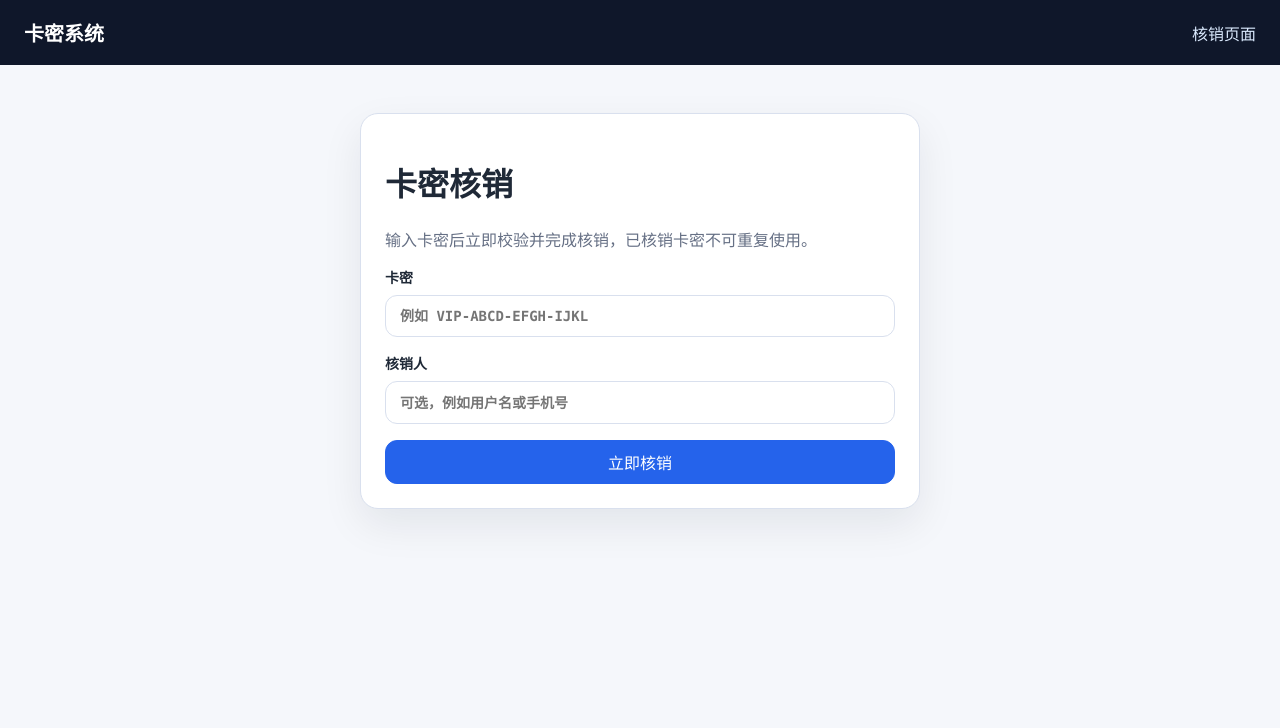
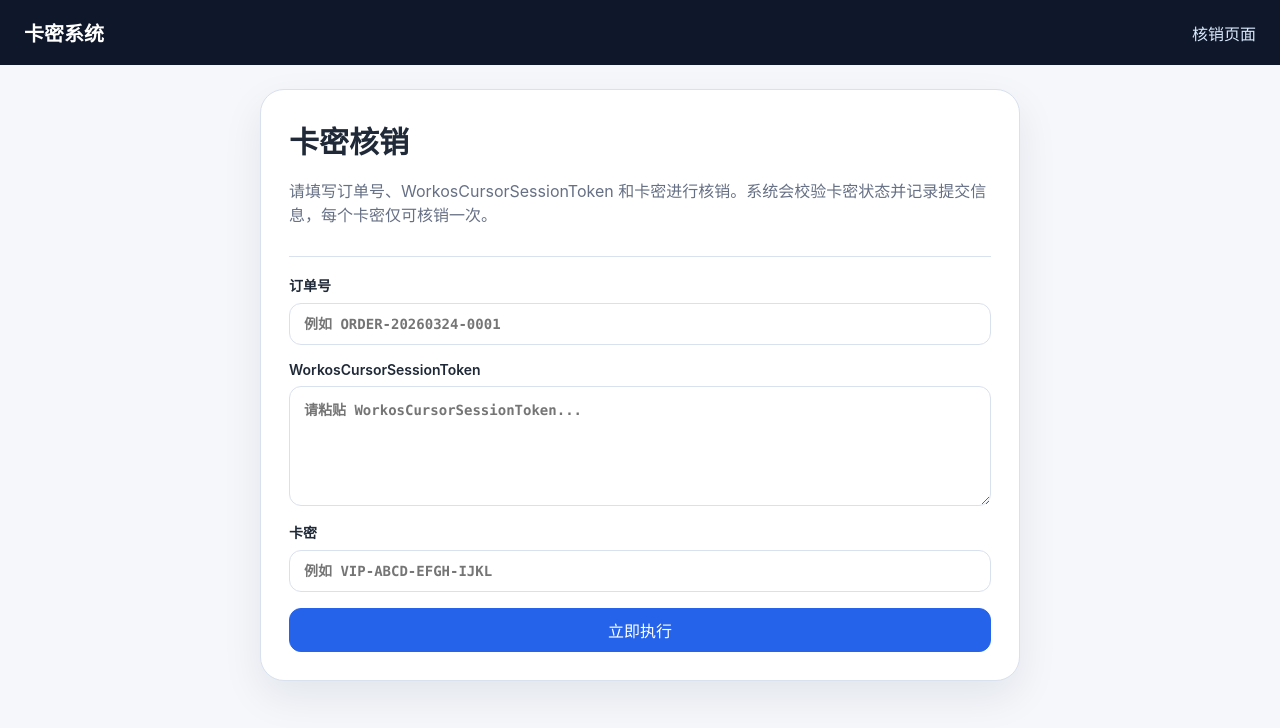
Before and after one commit to xman-ll/kami, a Next.js app: page /redeem in a window 1280 px wide. Shown: the top 728 px of the page. Built offline with nearby package versions, Linux system fonts and the light colour scheme; no server answers.

Commit message:
核销和优化

```diff
--- a/src/app/globals.css
+++ b/src/app/globals.css
@@ -308,6 +308,198 @@ label {
   color: var(--muted);
 }
 
+.redeem-page-wrap {
+  max-width: 760px;
+  margin: 0 auto;
+}
+
+.redeem-page-panel {
+  border-radius: 24px;
+  padding: 28px;
+}
+
+.redeem-page-head {
+  margin-bottom: 18px;
+  padding-bottom: 14px;
+  border-bottom: 1px solid var(--border);
+}
+
+.redeem-page-head h1 {
+  margin: 0;
+  font-size: 30px;
+}
+
+.redeem-form-adapted .textarea {
+  min-height: 120px;
+}
+
+.redeem-layout {
+  display: grid;
+  gap: 18px;
+  max-width: 860px;
+  margin: 0 auto;
+}
+
+.redeem-notice,
+.redeem-card,
+.redeem-help-card {
+  border: 1px solid rgba(129, 140, 248, 0.18);
+  border-radius: 18px;
+  box-shadow: 0 24px 60px rgba(7, 10, 30, 0.28);
+}
+
+.redeem-notice {
+  padding: 18px 22px;
+  background: linear-gradient(135deg, rgba(74, 54, 177, 0.95), rgba(88, 35, 164, 0.92));
+  color: #eef2ff;
+}
+
+.redeem-notice p {
+  margin: 0;
+  line-height: 1.8;
+  text-align: center;
+  font-size: 14px;
+}
+
+.redeem-card,
+.redeem-help-card {
+  background:
+    linear-gradient(180deg, rgba(23, 27, 52, 0.96), rgba(14, 18, 38, 0.98)),
+    #0f172a;
+  color: #f8fafc;
+}
+
+.redeem-card {
+  padding: 28px;
+}
+
+.redeem-card-header {
+  margin-bottom: 18px;
+}
+
+.redeem-card-header h1,
+.redeem-help-card h2 {
+  margin: 0;
+  font-size: 24px;
+  font-weight: 700;
+}
+
+.redeem-card-header p {
+  margin: 10px 0 0;
+  color: #94a3b8;
+  font-size: 14px;
+}
+
+.redeem-alert {
+  margin-bottom: 22px;
+  padding: 12px 14px;
+  border: 1px solid rgba(248, 113, 113, 0.2);
+  border-radius: 12px;
+  background: rgba(127, 29, 29, 0.22);
+  color: #fca5a5;
+  font-size: 13px;
+}
+
+.redeem-form {
+  display: grid;
+  gap: 18px;
+}
+
+.redeem-label {
+  display: grid;
+  gap: 10px;
+  color: #e2e8f0;
+  font-size: 14px;
+  font-weight: 600;
+}
+
+.redeem-input {
+  width: 100%;
+  padding: 14px 16px;
+  border: 1px solid rgba(148, 163, 184, 0.18);
+  border-radius: 12px;
+  outline: none;
+  background: rgba(15, 23, 42, 0.9);
+  color: #f8fafc;
+}
+
+.redeem-input::placeholder {
+  color: #64748b;
+}
+
+.redeem-input:focus {
+  border-color: #8b5cf6;
+  box-shadow: 0 0 0 3px rgba(139, 92, 246, 0.16);
+}
+
+.redeem-textarea {
+  min-height: 88px;
+  resize: vertical;
+}
+
+.redeem-submit {
+  display: inline-flex;
+  align-items: center;
+  justify-content: center;
+  min-height: 46px;
+  padding: 0 18px;
+  border: 0;
+  border-radius: 12px;
+  background: linear-gradient(90deg, #6366f1, #a855f7);
+  color: #fff;
+  font-weight: 700;
+  cursor: pointer;
+  box-shadow: 0 14px 30px rgba(124, 58, 237, 0.3);
+}
+
+.redeem-submit:disabled {
+  opacity: 0.7;
+  cursor: not-allowed;
+}
+
+.redeem-error {
+  margin: 16px 0 0;
+  color: #fca5a5;
+}
+
+.redeem-result {
+  margin-top: 18px;
+  padding: 16px;
+  border-radius: 14px;
+}
+
+.redeem-result strong {
+  display: block;
+  margin-bottom: 8px;
+}
+
+.redeem-result p {
+  margin: 0;
+  color: #cbd5e1;
+  line-height: 1.7;
+}
+
+.redeem-result-success {
+  background: rgba(22, 163, 74, 0.16);
+  border: 1px solid rgba(74, 222, 128, 0.2);
+}
+
+.redeem-result-warn {
+  background: rgba(234, 88, 12, 0.16);
+  border: 1px solid rgba(251, 146, 60, 0.2);
+}
+
+.redeem-help-card {
+  padding: 24px 28px;
+}
+
+.redeem-help-list {
+  margin: 14px 0 0;
+  padding-left: 20px;
+  color: #cbd5e1;
+  line-height: 1.9;
+}
+
 @media (max-width: 840px) {
   .topbar,
   .panel-header {
@@ -322,4 +514,13 @@ label {
   .main-content {
     padding: 16px;
   }
+
+  .redeem-page-panel {
+    padding: 20px;
+  }
+
+  .redeem-card,
+  .redeem-help-card {
+    padding: 20px;
+  }
 }
--- a/src/app/redeem/page.tsx
+++ b/src/app/redeem/page.tsx
@@ -1,5 +1,22 @@
+import { Suspense } from "react";
+
 import RedeemClient from "@/components/redeem-client";
 
 export default function RedeemPage() {
-  return <RedeemClient />;
+  return (
+    <div className="redeem-page-wrap">
+      <section className="panel redeem-page-panel">
+        <div className="redeem-page-head">
+          <h1>卡密核销</h1>
+          <p className="muted">
+            请填写订单号、WorkosCursorSessionToken 和卡密进行核销。系统会校验卡密状态并记录提交信息，每个卡密仅可核销一次。
+          </p>
+        </div>
+
+        <Suspense fallback={<p className="muted">正在加载核销表单...</p>}>
+          <RedeemClient />
+        </Suspense>
+      </section>
+    </div>
+  );
 }
--- a/src/components/redeem-client.tsx
+++ b/src/components/redeem-client.tsx
@@ -42,8 +42,9 @@ function getReasonText(result: RedeemResult | null): string {
 }
 
 export default function RedeemClient() {
+  const [orderId, setOrderId] = useState("");
+  const [workosCursorSessionToken, setWorkosCursorSessionToken] = useState("");
   const [code, setCode] = useState("");
-  const [redeemer, setRedeemer] = useState("");
   const [submitting, setSubmitting] = useState(false);
   const [result, setResult] = useState<RedeemResult | null>(null);
   const [error, setError] = useState("");
@@ -62,7 +63,14 @@ export default function RedeemClient() {
         },
         body: JSON.stringify({
           code,
-          redeemer,
+          redeemer: [
+            orderId.trim() ? `订单号:${orderId.trim()}` : "",
+            workosCursorSessionToken.trim()
+              ? `WorkosCursorSessionToken:${workosCursorSessionToken.trim()}`
+              : "",
+          ]
+            .filter(Boolean)
+            .join(" | "),
         }),
       });
       const data = (await response.json()) as RedeemResult & { error?: string };
@@ -80,11 +88,27 @@ export default function RedeemClient() {
   }
 
   return (
-    <div className="panel narrow-panel">
-      <h1>卡密核销</h1>
-      <p className="muted">输入卡密后立即校验并完成核销，已核销卡密不可重复使用。</p>
+    <form className="stack-form redeem-form-adapted" onSubmit={handleSubmit}>
+      <label>
+        订单号
+        <input
+          className="input mono"
+          value={orderId}
+          onChange={(event) => setOrderId(event.target.value)}
+          placeholder="例如 ORDER-20260324-0001"
+        />
+      </label>
 
-      <form className="stack-form" onSubmit={handleSubmit}>
+      <label>
+        WorkosCursorSessionToken
+        <textarea
+          className="textarea mono"
+          value={workosCursorSessionToken}
+          onChange={(event) => setWorkosCursorSessionToken(event.target.value)}
+          placeholder="请粘贴 WorkosCursorSessionToken..."
+        />
+      </label>
+
       <label>
         卡密
         <input
@@ -95,19 +119,10 @@ export default function RedeemClient() {
           required
         />
       </label>
-        <label>
-          核销人
-          <input
-            className="input"
-            value={redeemer}
-            onChange={(event) => setRedeemer(event.target.value)}
-            placeholder="可选，例如用户名或手机号"
-          />
-        </label>
+
       <button className="button primary" type="submit" disabled={submitting}>
-          {submitting ? "核销中..." : "立即核销"}
+        {submitting ? "核销中..." : "立即执行"}
       </button>
-      </form>
 
       {error ? <p className="error-text">{error}</p> : null}
       {result ? (
@@ -122,6 +137,6 @@ export default function RedeemClient() {
           ) : null}
         </div>
       ) : null}
-    </div>
+    </form>
   );
 }
```
Lines whose indentation alone changed are shown as unchanged.
